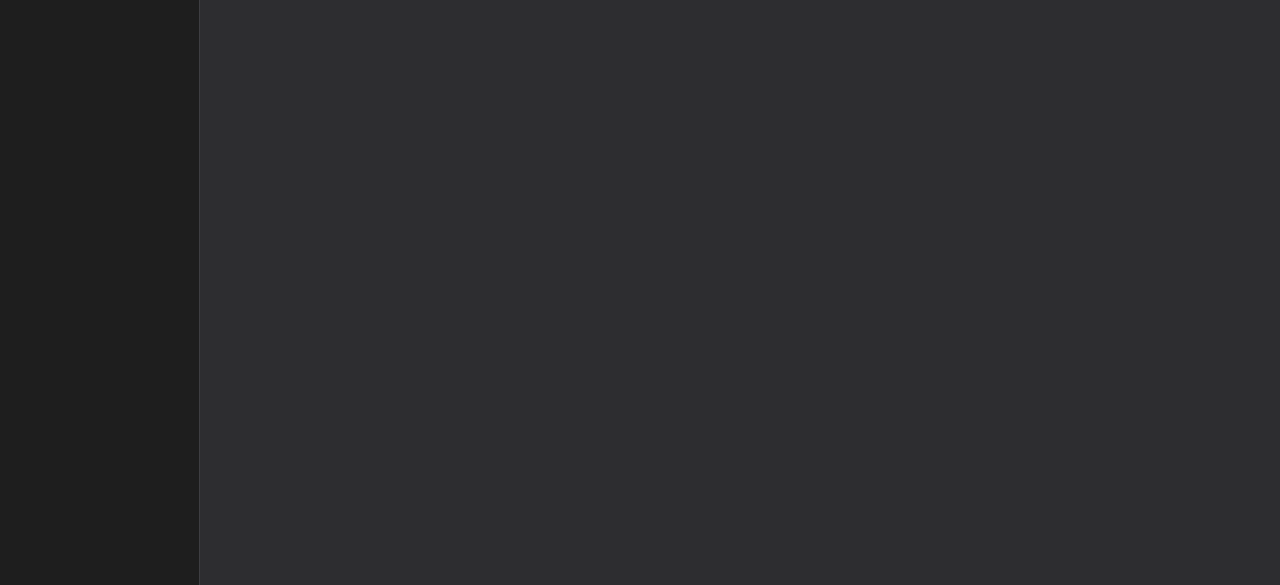
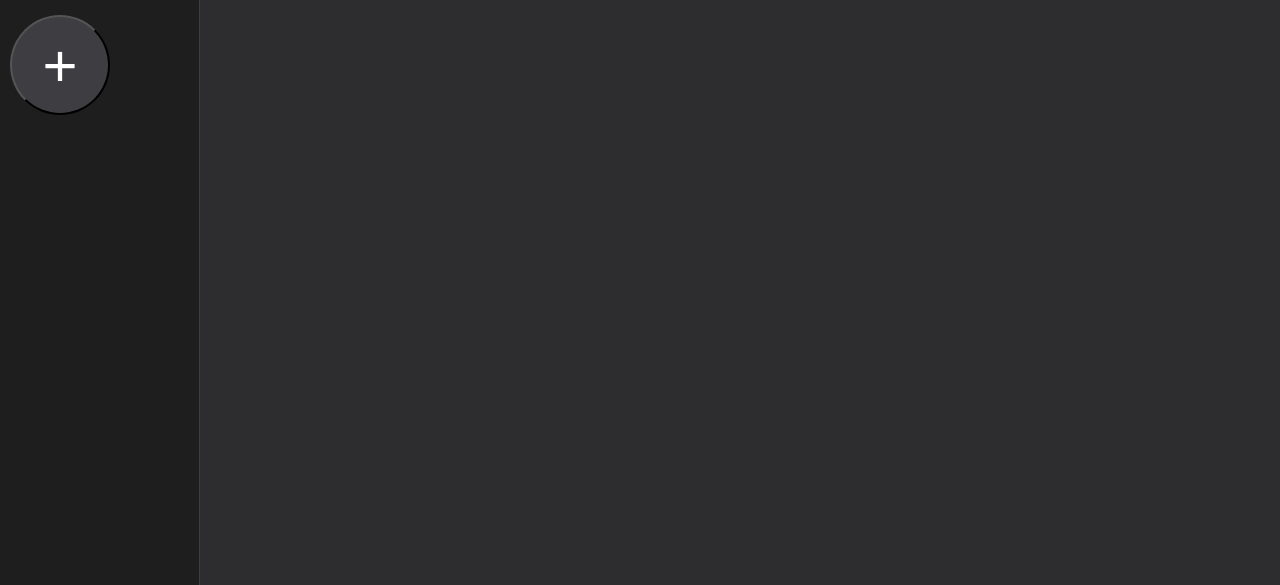
Before and after one commit to jackfine01/ToDo, a website built with webpack: page src/template.html in a window 1280 px wide. Shown: the part 215-800 px from the top of the page. Built offline with nearby package versions, Linux system fonts and the light colour scheme.

Commit message:
adding add project button in html/css

```diff
--- a/src/styles.css
+++ b/src/styles.css
@@ -46,6 +46,8 @@ body{
     background-color: var(--black);
     color: white;
     border-right: 1px solid var(--gray);
+    grid-template-columns: repeat(auto-fit, minmax(120px,1fr));
+    grid-template-rows: repeat(auto-fit,100px);
 }
 
 .content{
@@ -154,3 +156,12 @@ body{
     font-size: 40px;
     text-align: center;
 }
+#newProj{
+    font-size: 60px;
+    background-color: var(--gray);
+    color: white;
+    height: 100px;
+    width: 100px;
+    border-radius: 100px;
+    margin: 10px;
+}
--- a/src/template.html
+++ b/src/template.html
@@ -7,13 +7,13 @@
 </head>
 <body>
     <div id = 'page'>
-
         <div class="header">
             <div id="headerTitle">ToDo List</div>
         </div>
 
         <div class="sidebar">
             <div id="projects">Projects</div>
+            <button id="newProj">+</button>
         </div>
 
         <div class="content">
```
